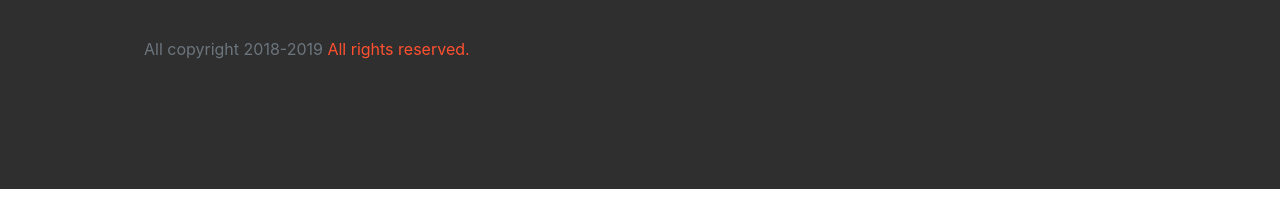
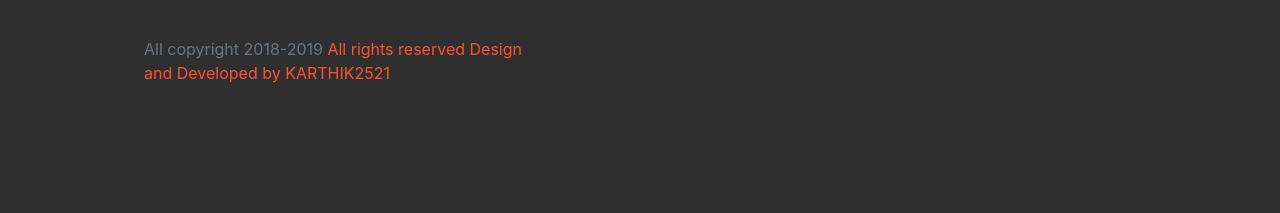
Before and after one commit to KARTHIK2521/Tiger-Reserve-Simple-Webpage, a plain HTML site: page index.html in a window 1280 px wide. Shown: the part 5305-5518 px from the top of the page. Before the commit the page ends 5494 px from the top, so only its background shows below. Drawn offline with nearby package versions, Linux system fonts and the light colour scheme; a web font is replaced by a local one.

Commit message:
Update index.html

```diff
--- a/index.html
+++ b/index.html
@@ -364,8 +364,8 @@ Sathyamangalam forest range is a significant wildlife corridor in the Nilgiri Bi
  				<h1 class="text-light">News and Events</h1>
  				<p class="text-muted">November-2019</p>
  				<p class="text-muted">September-2019</p>
- 				<p class="text-muted">Octomber-2019</p>
- 				<p class="pt-4 text-muted">All copyright 2018-2019 <span>All rights reserved.</span></p>
+				<p class="text-muted">Octomber-2019</p>
+ 				<p class="pt-4 text-muted">All copyright 2018-2019 <span>All rights reserved <span> Design and Developed by KARTHIK2521</span></span></p>
  			</div>
 
  		     <div class="col-md-5">
```
